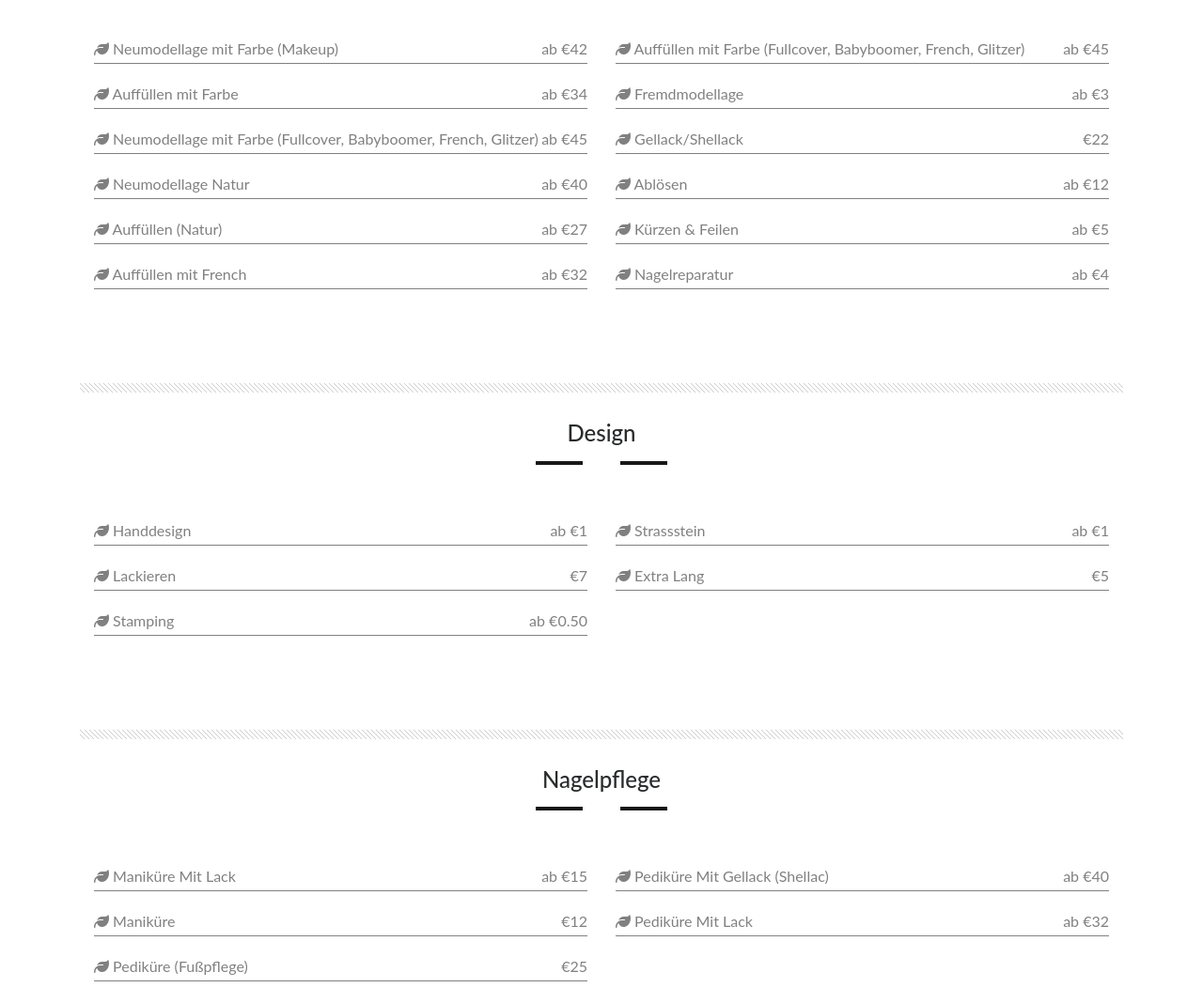
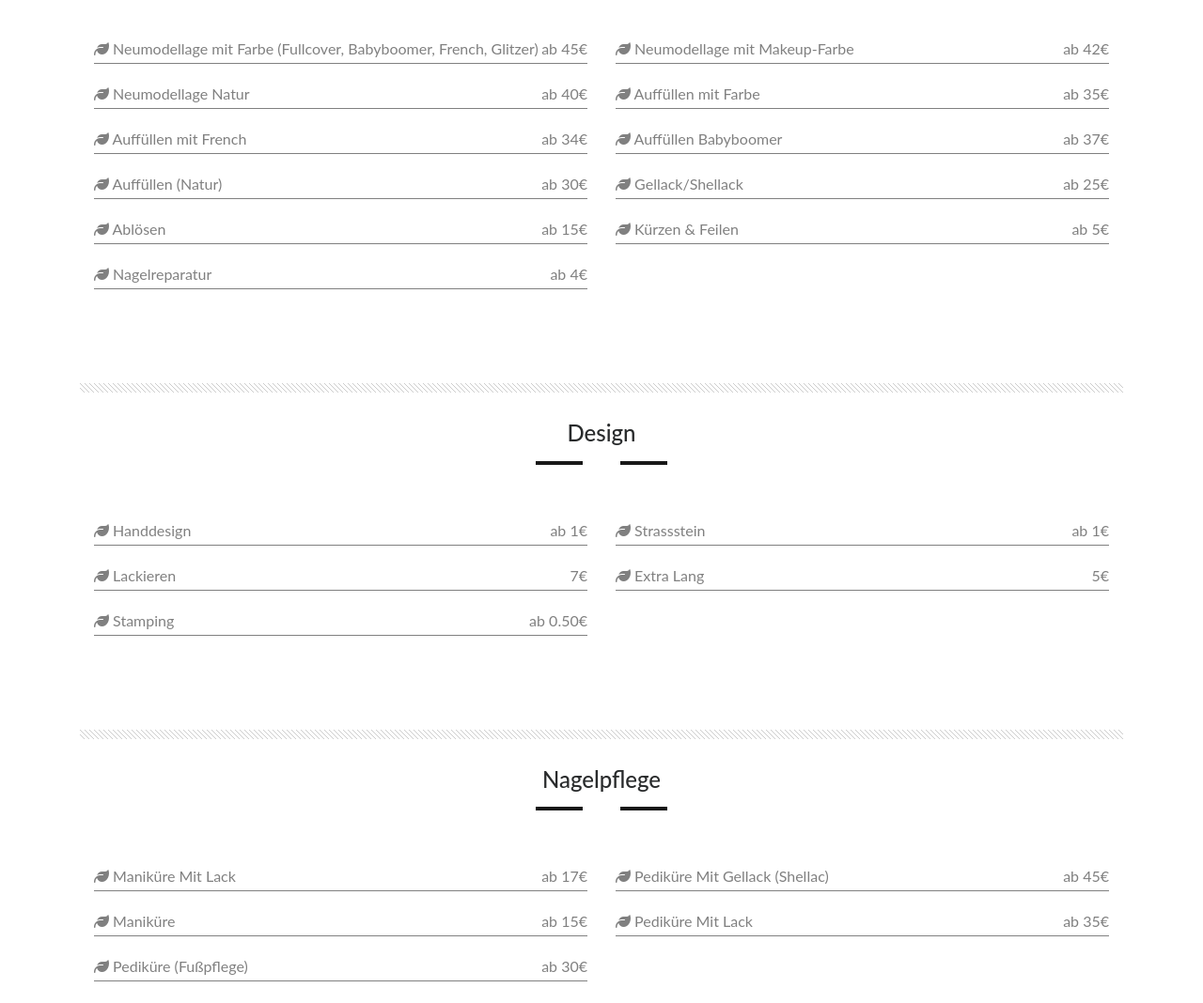
Before and after one commit to thaiduongpham/magicnails-dresden, a website: page services.html in a window 1280 px wide. Shown: the part 420-1488 px from the top of the page at 94% size. Drawn offline with nearby package versions, Linux system fonts and the light colour scheme.

Commit message:
update price

```diff
--- a/services.html
+++ b/services.html
@@ -73,123 +73,114 @@
           <h4 class="text-center services__content__title">Modellage</h4>
           <div class="flower-icon-with-lines"></div>
           <div class="row services__content__section">
+            <!-- 1 -->
             <div class="col-md-6">
               <div class="product_price">
                 <span class="product">
                   <i class="fa fa-leaf"></i>
-                  Neumodellage mit Farbe (Makeup)
+                  Neumodellage mit Farbe (Fullcover, Babyboomer, French, Glitzer)
                 </span>
-                <span class="price">ab €42</span>
+                <span class="price">ab 45€</span>
               </div>
             </div>
-
+            <!-- 2 -->
             <div class="col-md-6">
               <div class="product_price">
                 <span class="product">
                   <i class="fa fa-leaf"></i>
-                  Auffüllen mit Farbe (Fullcover, Babyboomer, French, Glitzer)
+                  Neumodellage mit Makeup-Farbe
                 </span>
-                <span class="price">ab €45</span>
+                <span class="price">ab 42€</span>
               </div>
             </div>
-
+            <!-- 3 -->
+            <div class="col-md-6">
+              <div class="product_price">
+                <span class="product">
+                  <i class="fa fa-leaf"></i>
+                  Neumodellage Natur
+                </span>
+                <span class="price">ab 40€</span>
+              </div>
+            </div>
+            <!-- 4 -->
             <div class="col-md-6">
               <div class="product_price">
                 <span class="product">
                   <i class="fa fa-leaf"></i>
                   Auffüllen mit Farbe
                 </span>
-                <span class="price">ab €34</span>
+                <span class="price">ab 35€</span>
               </div>
             </div>
-
+            <!-- 5 -->
             <div class="col-md-6">
               <div class="product_price">
                 <span class="product">
                   <i class="fa fa-leaf"></i>
-                  Fremdmodellage
+                  Auffüllen mit French
                 </span>
-                <span class="price">ab €3</span>
+                <span class="price">ab 34€</span>
               </div>
             </div>
-
+            <!-- 6 -->
             <div class="col-md-6">
               <div class="product_price">
                 <span class="product">
                   <i class="fa fa-leaf"></i>
-                  Neumodellage mit Farbe (Fullcover, Babyboomer, French, Glitzer)
+                  Auffüllen Babyboomer
                 </span>
-                <span class="price">ab €45</span>
+                <span class="price">ab 37€</span>
               </div>
             </div>
-
+            <!-- 7 -->
+            <div class="col-md-6">
+              <div class="product_price">
+                <span class="product">
+                  <i class="fa fa-leaf"></i>
+                  Auffüllen (Natur)
+                </span>
+                <span class="price">ab 30€</span>
+              </div>
+            </div>
+            <!-- 8 -->
             <div class="col-md-6">
               <div class="product_price">
                 <span class="product">
                   <i class="fa fa-leaf"></i>
                   Gellack/Shellack
                 </span>
-                <span class="price">€22</span>
+                <span class="price">ab 25€</span>
               </div>
             </div>
-
-            <div class="col-md-6">
-              <div class="product_price">
-                <span class="product">
-                  <i class="fa fa-leaf"></i>
-                  Neumodellage Natur
-                </span>
-                <span class="price">ab €40</span>
-              </div>
-            </div>
-
+            <!-- 9 -->
             <div class="col-md-6">
               <div class="product_price">
                 <span class="product">
                   <i class="fa fa-leaf"></i>
                   Ablösen
                 </span>
-                <span class="price">ab €12</span>
+                <span class="price">ab 15€</span>
               </div>
             </div>
-
-            <div class="col-md-6">
-              <div class="product_price">
-                <span class="product">
-                  <i class="fa fa-leaf"></i>
-                  Auffüllen (Natur)
-                </span>
-                <span class="price">ab €27</span>
-              </div>
-            </div>
-
+            <!-- 10 -->
             <div class="col-md-6">
               <div class="product_price">
                 <span class="product">
                   <i class="fa fa-leaf"></i>
                   Kürzen & Feilen
                 </span>
-                <span class="price">ab €5</span>
+                <span class="price">ab 5€</span>
               </div>
             </div>
-
-            <div class="col-md-6">
-              <div class="product_price">
-                <span class="product">
-                  <i class="fa fa-leaf"></i>
-                  Auffüllen mit French
-                </span>
-                <span class="price">ab €32</span>
-              </div>
-            </div>
-
+            <!-- 11 -->
             <div class="col-md-6">
               <div class="product_price">
                 <span class="product">
                   <i class="fa fa-leaf"></i>
                   Nagelreparatur
                 </span>
-                <span class="price">ab €4</span>
+                <span class="price">ab 4€</span>
               </div>
             </div>
           </div>
@@ -207,7 +198,7 @@
                   <i class="fa fa-leaf"></i>
                   Handdesign
                 </span>
-                <span class="price">ab €1</span>
+                <span class="price">ab 1€</span>
               </div>
             </div>
 
@@ -217,7 +208,7 @@
                   <i class="fa fa-leaf"></i>
                   Strassstein
                 </span>
-                <span class="price">ab €1</span>
+                <span class="price">ab 1€</span>
               </div>
             </div>
 
@@ -227,7 +218,7 @@
                   <i class="fa fa-leaf"></i>
                   Lackieren
                 </span>
-                <span class="price">€7 </span>
+                <span class="price">7€ </span>
               </div>
             </div>
 
@@ -237,7 +228,7 @@
                   <i class="fa fa-leaf"></i>
                   Extra Lang
                 </span>
-                <span class="price">€5</span>
+                <span class="price">5€</span>
               </div>
             </div>
 
@@ -247,7 +238,7 @@
                   <i class="fa fa-leaf"></i>
                   Stamping
                 </span>
-                <span class="price">ab €0.50</span>
+                <span class="price">ab 0.50€</span>
               </div>
             </div>
           </div>
@@ -265,7 +256,7 @@
                   <i class="fa fa-leaf"></i>
                   Maniküre Mit Lack
                 </span>
-                <span class="price">ab €15</span>
+                <span class="price">ab 17€</span>
               </div>
             </div>
 
@@ -275,7 +266,7 @@
                   <i class="fa fa-leaf"></i>
                   Pediküre Mit Gellack (Shellac)
                 </span>
-                <span class="price">ab €40 </span>
+                <span class="price">ab 45€ </span>
               </div>
             </div>
 
@@ -285,7 +276,7 @@
                   <i class="fa fa-leaf"></i>
                   Maniküre
                 </span>
-                <span class="price">€12</span>
+                <span class="price">ab 15€</span>
               </div>
             </div>
 
@@ -295,7 +286,7 @@
                   <i class="fa fa-leaf"></i>
                   Pediküre Mit Lack
                 </span>
-                <span class="price">ab €32</span>
+                <span class="price">ab 35€</span>
               </div>
             </div>
 
@@ -305,7 +296,7 @@
                   <i class="fa fa-leaf"></i>
                   Pediküre (Fußpflege)
                 </span>
-                <span class="price">€25</span>
+                <span class="price">ab 30€</span>
               </div>
             </div>
           </div>
```
Also changed, not shown: studio.html (+2 -2 lines).
